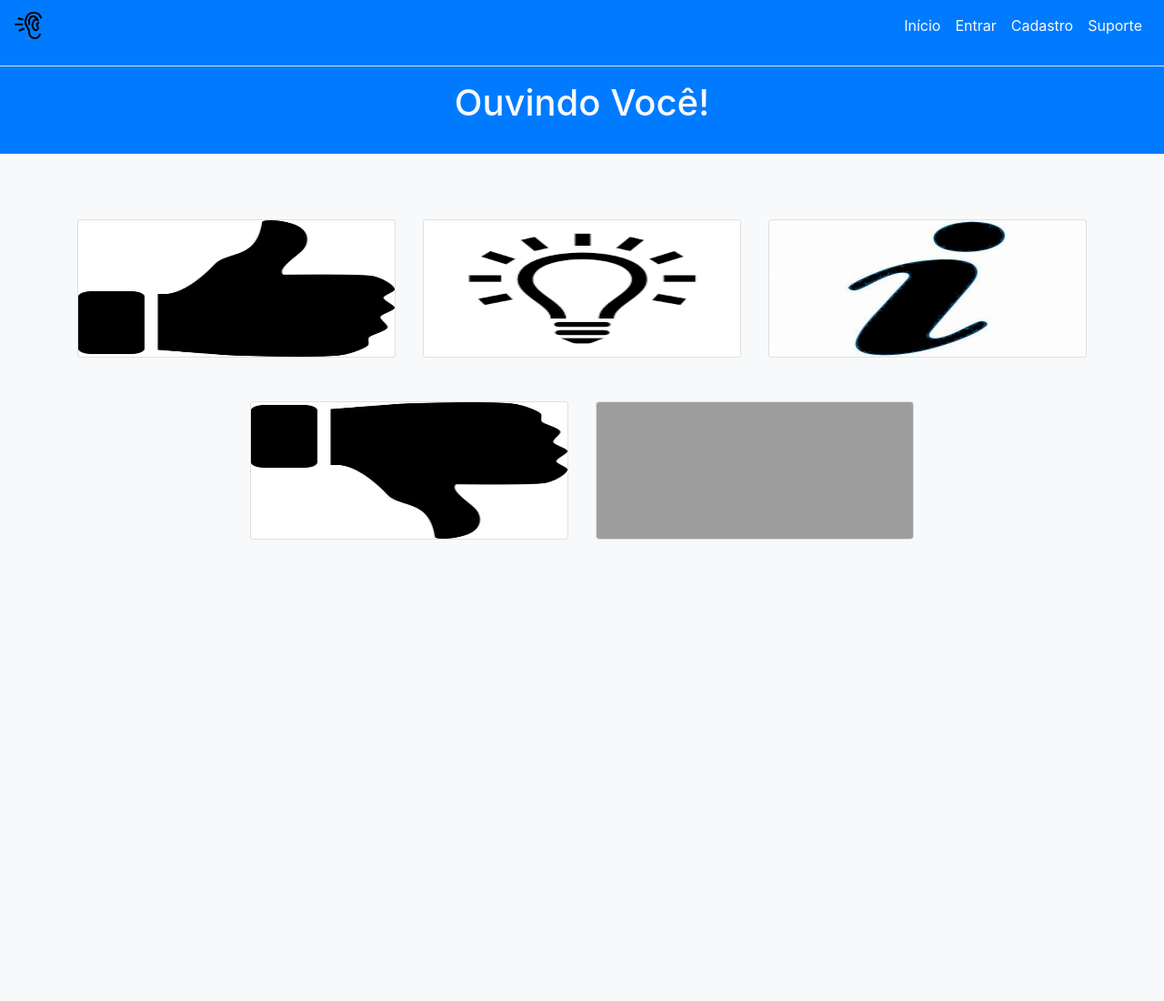
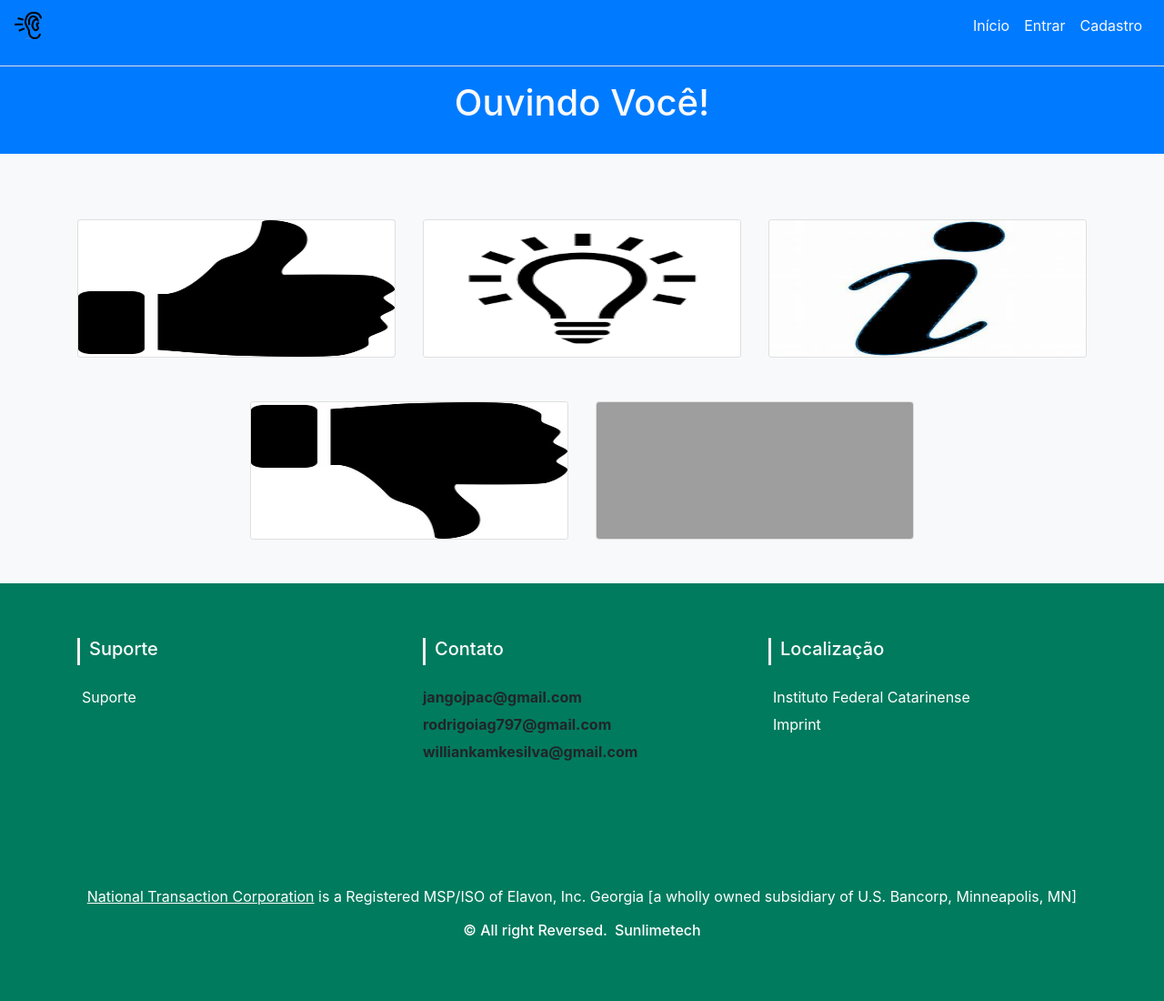
Before and after one commit to Rodrigo41555557/TCC, a PHP site: page /index.php in a window 1280 px wide. Shown: the whole page at 91% size. Before the commit the page ends 593 px from the top, so only its background shows below. Run offline with PHP 8.4, Linux system fonts and the light colour scheme; some libraries are stand-ins or nearby versions; grey boxes are pictures that could not be loaded.

Commit message:
ajustes no rodapé

```diff
--- a/cadastro.php
+++ b/cadastro.php
@@ -112,5 +112,6 @@ if(isset($_GET['action']) && $_GET['action'] == 'entrou') {
 	</form>
 </div>
 
+<?php include 'rodape.php'; ?>
 </body>
 </html>
--- a/denuncia.php
+++ b/denuncia.php
@@ -87,6 +87,7 @@
     </form>
 
 </div>
-
+</div>
+<?php include 'rodape.php'; ?>
 </body>
-</htmlsua
+</html>
--- a/editar_user.php
+++ b/editar_user.php
@@ -123,6 +123,6 @@ if(isset($_GET['action']) && $_GET['action'] == 'entrou') {
 
 	</form>
 </div>
-
+<?php include 'rodape.php'; ?>
 </body>
 </html>
--- a/elogio.php
+++ b/elogio.php
@@ -90,5 +90,7 @@
     </form>
 
 	</div>
+</div>
+<?php include 'rodape.php'; ?>
 </body>
 </html>
--- a/index.php
+++ b/index.php
@@ -61,5 +61,6 @@
         </div>
 
 </div>
+<?php include 'rodape.php'; ?>
 </body>
 </html>
--- a/info_elogio.php
+++ b/info_elogio.php
@@ -23,6 +23,6 @@
 	<div class="container bg-light">
 
 	</div>
-
+<?php include 'rodape.php'; ?>
 </body>
 </html>
--- a/login.php
+++ b/login.php
@@ -113,5 +113,6 @@
 
 </form>
 
+<?php include 'rodape.php'; ?>
 </body>
 </html>
--- a/menu.php
+++ b/menu.php
@@ -43,9 +43,6 @@
 							}
 						?>
 
-						<li class="nav-item" >
-				    	    <a class="nav-link text-light" href="suporte.php" >Suporte</a>
-				    	</li>
 				    </ul>
 					<!-- form de login
 					<input class="form-control mr-sm-2" type="text" name="campo_busca">
--- a/reclamacao.php
+++ b/reclamacao.php
@@ -84,6 +84,8 @@
     </form>
 
 </div>
+</div>
 
+<?php include 'rodape.php'; ?>
 </body>
 </html>
--- a/recuperar_senha.php
+++ b/recuperar_senha.php
@@ -88,6 +88,6 @@ if(isset($_GET['action']) && $_GET['action'] == 'entrou') {
 
 	</form>
 </div>
-
+<?php include 'rodape.php'; ?>
 </body>
 </html>
--- a/rodape.php
+++ b/rodape.php
@@ -1,6 +1,6 @@
 
-<link href="//maxcdn.bootstrapcdn.com/bootstrap/4.0.0/css/bootstrap.min.css" rel="stylesheet" id="bootstrap-css">
-<script src="//maxcdn.bootstrapcdn.com/bootstrap/4.0.0/js/bootstrap.min.js"></script>
+<link href="css/bootstrap.min.css" rel="stylesheet" id="bootstrap-css">
+<script src="js/bootstrap.min.js"></script>
 <script src="//cdnjs.cloudflare.com/ajax/libs/jquery/3.2.1/jquery.min.js"></script>
 <!------ Include the above in your HEAD tag ---------->
 
@@ -9,32 +9,24 @@
         <div class="container">
             <div class="row text-center text-xs-center text-sm-left text-md-left">
                 <div class="col-xs-12 col-sm- col-md-4">
-                    <h5>Quick links</h5>
+                    <h5>Suporte</h5>
                     <ul class="list-unstyled quick-links">
-                        <li><a href="javascript:void();"><i class="fa fa-angle-double-right"></i>Home</a></li>
-                        <li><a href="javascript:void();"><i class="fa fa-angle-double-right"></i>About</a></li>
-                        <li><a href="javascript:void();"><i class="fa fa-angle-double-right"></i>FAQ</a></li>
-                        <li><a href="javascript:void();"><i class="fa fa-angle-double-right"></i>Get Started</a></li>
-                        <li><a href="javascript:void();"><i class="fa fa-angle-double-right"></i>Videos</a></li>
+                        <li><a href="suporte.php"><i class="fa fa-angle-double-right"></i>Suporte</a></li>
                     </ul>
                 </div>
                 <div class="col-xs-12 col-sm-4 col-md-4">
-                    <h5>Quick links</h5>
+                    <h5>Contato</h5>
                     <ul class="list-unstyled quick-links">
-                        <li><a href="javascript:void();"><i class="fa fa-angle-double-right"></i>Home</a></li>
-                        <li><a href="javascript:void();"><i class="fa fa-angle-double-right"></i>About</a></li>
-                        <li><a href="javascript:void();"><i class="fa fa-angle-double-right"></i>FAQ</a></li>
-                        <li><a href="javascript:void();"><i class="fa fa-angle-double-right"></i>Get Started</a></li>
-                        <li><a href="javascript:void();"><i class="fa fa-angle-double-right"></i>Videos</a></li>
+                        <li><i class="fa fa-angle-double-right"></i><b>jangojpac@gmail.com</b></li>
+                        <li><i class="fa fa-angle-double-right"></i><b>rodrigoiag797@gmail.com</b></li>
+                        <li><i class="fa fa-angle-double-right"></i><b>williankamkesilva@gmail.com</b></li>
                     </ul>
                 </div>
                 <div class="col-xs-12 col-sm-4 col-md-4">
-                    <h5>Quick links</h5>
+                    <h5>Localização</h5>
                     <ul class="list-unstyled quick-links">
-                        <li><a href="javascript:void();"><i class="fa fa-angle-double-right"></i>Home</a></li>
-                        <li><a href="javascript:void();"><i class="fa fa-angle-double-right"></i>About</a></li>
-                        <li><a href="javascript:void();"><i class="fa fa-angle-double-right"></i>FAQ</a></li>
-                        <li><a href="javascript:void();"><i class="fa fa-angle-double-right"></i>Get Started</a></li>
+                        <li><a href="https://www.google.com/search?ei=zX5BXc2jIr_Z5OUPo62Q6Ao&q=ifc+araquari&oq=ifc+araquari&gs_l=psy-ab.12..35i39l2j0l8.2350.2350..8087...0.0..0.94.94.1......0....1..gws-wiz.......0i71.CtjmSGamfR4&ved=0ahUKEwiNvvCIit_jAhW_LLkGHaMWBK0Q4dUDCAo"><i class="fa fa-angle-double-right"></i>Instituto Federal Catarinense</a></li>
+
                         <li><a href="https://wwwe.sunlimetech.com" title="Design and developed by"><i class="fa fa-angle-double-right"></i>Imprint</a></li>
                     </ul>
                 </div>
--- a/sobremim.php
+++ b/sobremim.php
@@ -50,5 +50,6 @@
 
 
 </div>
+<?php include 'rodape.php'; ?>
 </body>
 </html>
--- a/sugestao.php
+++ b/sugestao.php
@@ -83,6 +83,7 @@
     </form>
 
 </div>
-
+</div>
+<?php include 'rodape.php'; ?>
 </body>
 </html>
--- a/suporte.php
+++ b/suporte.php
@@ -34,5 +34,6 @@
 		<h7><a href="#">williankamkesilva@gmail.com</a></h7>
 
 	</div>
+	<?php include 'rodape.php'; ?>
 </body>
 </html>
```
